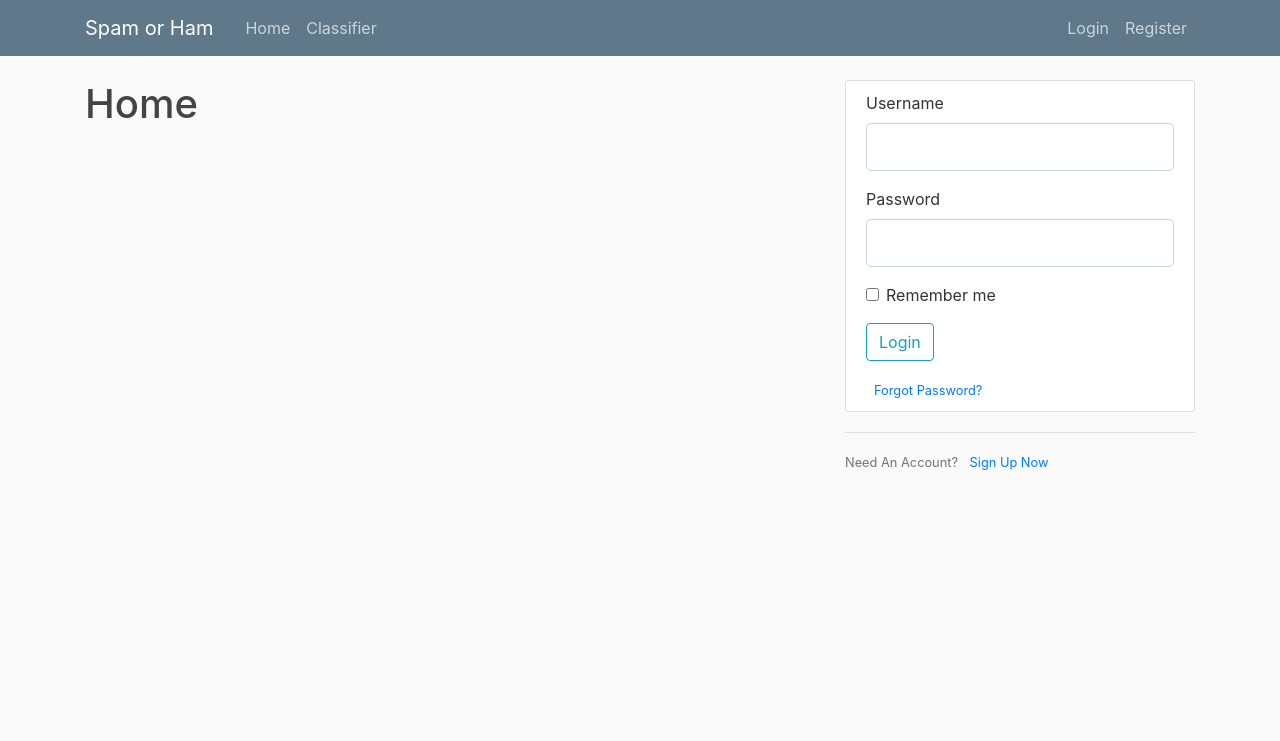
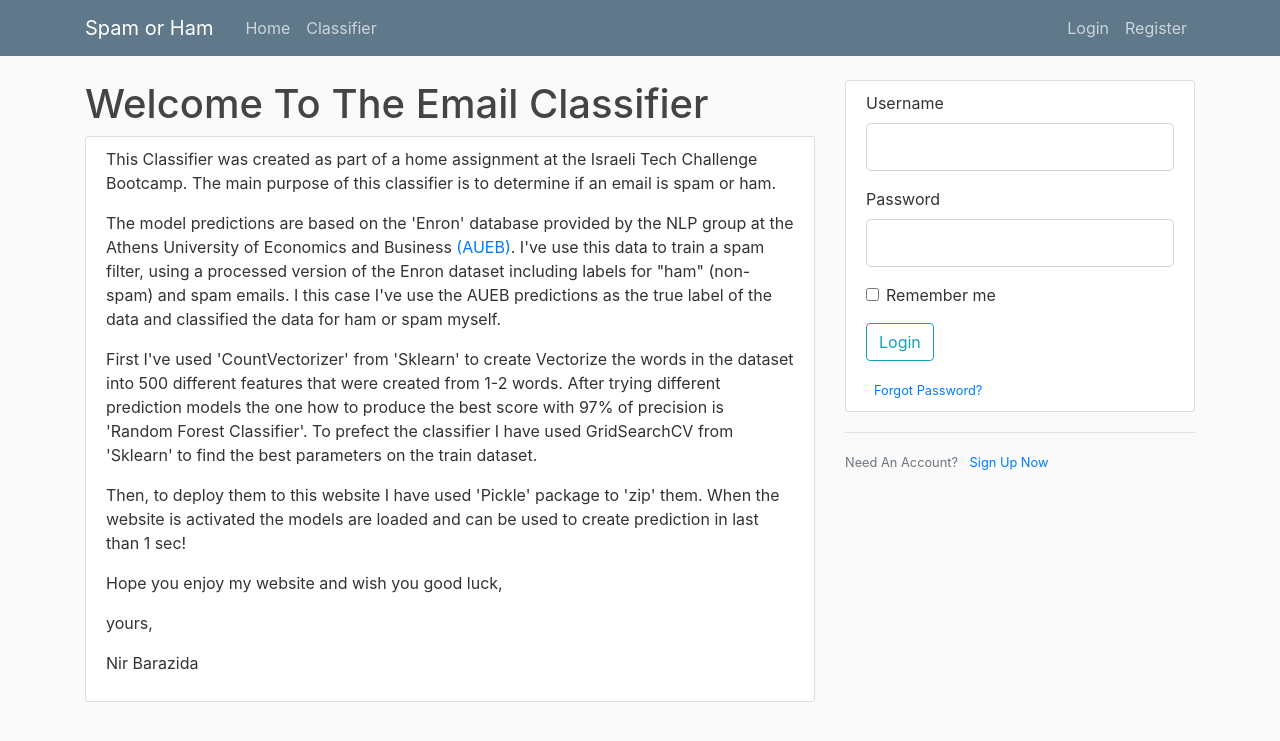
Before and after one commit to nirbarazida/Email_classifier, a Flask app: page / in a window 1280 px wide. Shown: the top 741 px of the page. Run offline with Flask 2, Linux system fonts and the light colour scheme; data that the repository does not hold is empty; parts of the project's set-up code (start-up, migrations or seed data) failed here and were passed over; some libraries are stand-ins or nearby versions.

Commit message:
home page update and readme

```diff
--- a/spam_or_ham_classifier/__init__.py
+++ b/spam_or_ham_classifier/__init__.py
@@ -9,7 +9,8 @@ import os
 
 
 app = Flask(__name__)
-app.config['SECRET_KEY'] = os.environ.get('HAN_OR_SPAM')  #: todo create environment variables
+SECRET_KEY = os.urandom(32)
+app.config['SECRET_KEY'] = SECRET_KEY
 app.config['SQLALCHEMY_DATABASE_URI'] = 'sqlite:///web_database/spam_or_ham_db'
 db = SQLAlchemy(app)
 
--- a/spam_or_ham_classifier/templates/home.html
+++ b/spam_or_ham_classifier/templates/home.html
@@ -1,6 +1,34 @@
 {% extends "layout.html" %}
 {% block content %}
-<h1>Home</h1>
+<h1>Welcome To The Email Classifier</h1>
+<div class="content-section">
+    <p>This Classifier was created as part of a home assignment at the Israeli Tech Challenge Bootcamp.
+        The main purpose of this classifier is to determine if an email is spam or ham.
+        </p>
+        <p>
+        The model predictions are based on the 'Enron' database provided by the NLP group at the Athens University of Economics and Business <a href="http://nlp.cs.aueb.gr/software.html">(AUEB)</a>.
+        I've use this data to train a spam filter, using a processed version of the Enron dataset including labels for "ham" (non-spam) and spam emails.
+        I this case I've use the AUEB predictions as the true label of the data and classified the data for ham or spam myself.
+    </p>
+    <P>
+        First I've used 'CountVectorizer' from 'Sklearn' to create Vectorize the words in the dataset into 500 different features that were created from 1-2 words.
+        After trying different prediction models the one how to produce the best score with 97% of precision is 'Random Forest Classifier'.
+        To prefect the classifier I have used GridSearchCV from 'Sklearn' to find the best parameters on the train dataset.
+    </P>
+    <P>
+        Then, to deploy them to this website I have used 'Pickle' package to 'zip' them. When the website is activated the models are loaded and can be used to create prediction in last than 1 sec!
+    </P>
+    <P>
+        Hope you enjoy my website and wish you good luck,
+    </P>
+
+    <p>
+        yours,
+    </p>
+    <p>
+        Nir Barazida
+    </p>
+</div>
 {% endblock content %}
 
 {% block content_top_right %}
```
Also changed, not shown: README.md, documentation/screenshot_1.png (added), documentation/screenshot_2.png (added), documentation/screenshot_3.png (added).
